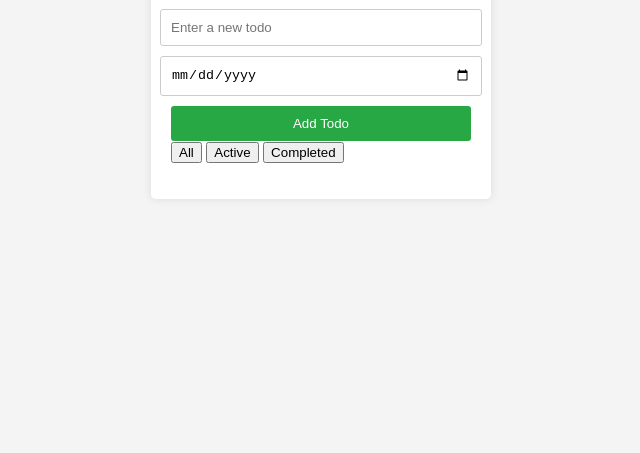
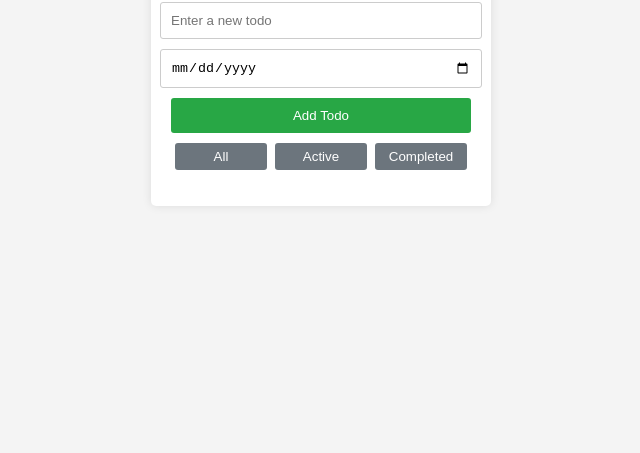
Before and after one commit to lemceb01/TodoFinal, a website built with Vite: page ts-project/index.html in a window 1280 px wide. Shown: the part 347-800 px from the top of the page, without its empty margins (319-959 px from the left). Built offline with nearby package versions, Linux system fonts and the light colour scheme.

Commit message:
style: add styling for filter buttons

```diff
--- a/ts-project/src/style.css
+++ b/ts-project/src/style.css
@@ -138,3 +138,25 @@ h1 {
 .todo-item .remove-btn:hover {
   background: #940b19;
 }
+
+.filter-buttons {
+  display: flex;
+  justify-content: space-between;
+  margin-top: 10px;
+}
+
+.filter-buttons button {
+  flex: 1;
+  margin: 0 4px;
+  background-color: #6c757d;
+  color: white;
+  border: none;
+  padding: 6px 0;
+  border-radius: 3px;
+  cursor: pointer;
+  transition: background-color 0.2s;
+}
+
+.filter-buttons button:hover {
+  background-color: #5a6268;
+}
```
